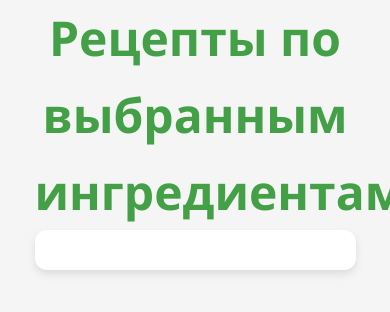
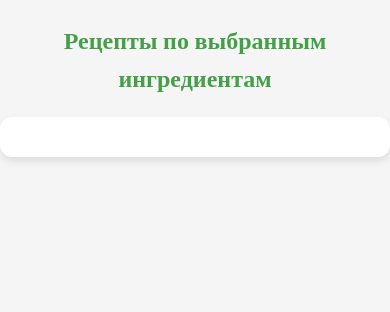
Before and after one commit to nastyshaclifford/ProjectRecipe, a plain HTML site: page recipes.html in a window 390 px wide. Drawn offline with nearby package versions, Linux system fonts and the light colour scheme.

Commit message:
подправила шрифт и адаптивность

```diff
--- a/recipes.html
+++ b/recipes.html
@@ -13,7 +13,7 @@
 <body>
     <div id="header"></div>
     <main class="main">
-        <div class="container">
+        <div class="container__rec">
             <h1>Рецепты по выбранным ингредиентам</h1>
             <div class="recipe-card" id="recipes-results"></div>
         </div>
--- a/scss/_recipes.scss
+++ b/scss/_recipes.scss
@@ -1,12 +1,19 @@
 body{
     font-family: "Segoe UI", Tahoma, Geneva, Verdana, sans-serif;
 }
-.container{
-    text-align: center;
-    font-size: 1.5rem;
-    font-weight: 700;
-    color: #43A047;
+.container__rec {
+  text-align: center;
+  color: #43A047;
 }
+
+.container__rec h1 {
+  font-family: "Playfair Display", serif;
+  font-size: clamp(24px, 5vw, 48px);
+  font-weight: 700;
+  margin: 20px 0;
+}
+
+
 #recipes-results {
     display: grid;
     grid-template-columns: repeat(auto-fit, minmax(250px, 1fr));
@@ -15,7 +22,7 @@ body{
     max-width: 1200px;
     margin: 0 auto;
 }
-  /* Карточка одного рецепта */
+
 .recipe-card {
     background: #fff;
     border-radius: 12px;
@@ -23,12 +30,12 @@ body{
     overflow: hidden;
     transition: transform 0.3s ease, box-shadow 0.3s ease;
 }
-  /* При наведении на карточку */
+
 .recipe-card:hover {
     transform: translateY(-5px);
     box-shadow: 0 8px 16px rgba(0, 0, 0, 0.2);
 }
-  /* Заголовок */
+
 .recipe-card h3 {
     font-size: 20px;
     text-align: center;
@@ -38,13 +45,13 @@ body{
     text-overflow: ellipsis;
     padding-left: 15px;
 }
-  /* Картинка рецепта */
+
 .recipe-card img {
     width: 100%;
     height: 200px;
     object-fit: cover;
 }
-  /* Описание */
+
 .recipe-card p {
     font-size: 14px;
     color: #666;
```
Also changed, not shown: scss/main.css, 1 other file.
